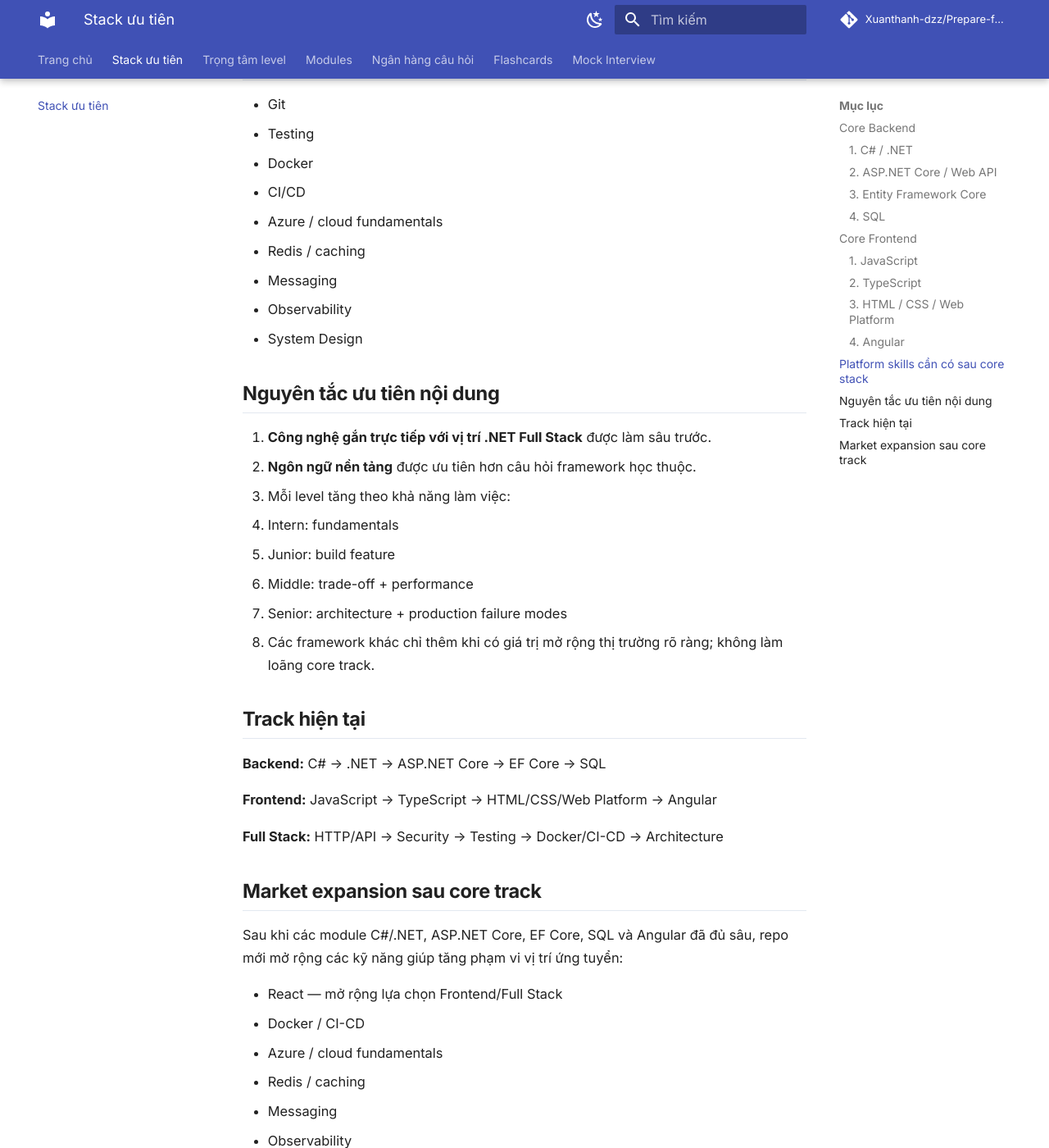
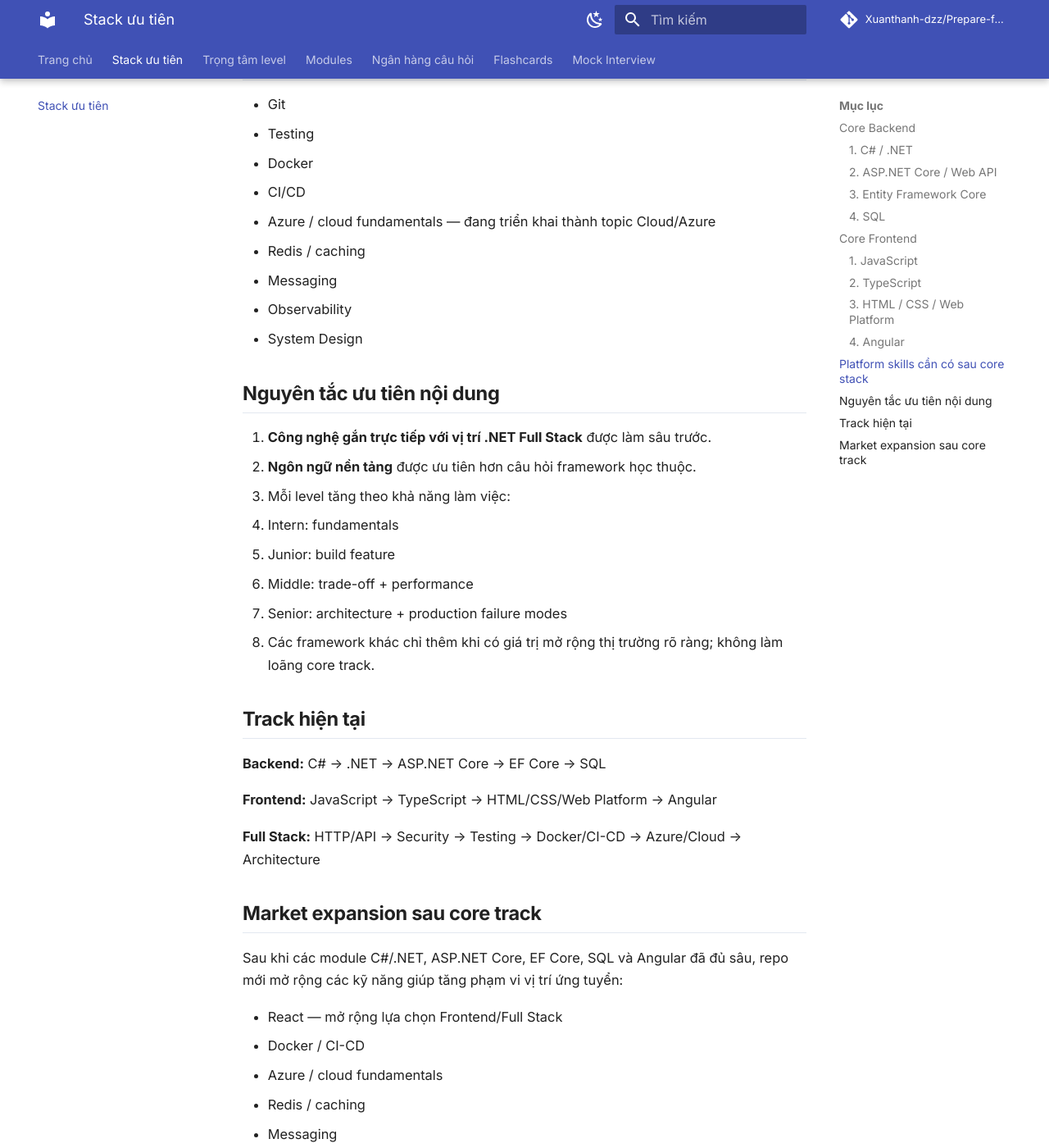
Before and after one commit to Xuanthanh-dzz/Prepare-for-job-interviews, an MkDocs documentation site: the page built from docs/roadmap.md, in a window 1280 px wide and 1400 px high, scrolled down 1124 px. Shown: the whole window at 82% size. Built offline with MkDocs 1.6.1 and Material for MkDocs 9.7.7, drawn with Linux system fonts in a browser that asks for light colours; comment, search, counter and statistics services are not loaded.

Commit message:
docs: promote Azure cloud into active full stack roadmap

```diff
--- a/docs/roadmap.md
+++ b/docs/roadmap.md
@@ -36,7 +36,7 @@ Component, DI, Router, Forms, Signals, RxJS, performance, testing và architectu
 - Testing
 - Docker
 - CI/CD
-- Azure / cloud fundamentals
+- Azure / cloud fundamentals — đang triển khai thành topic Cloud/Azure
 - Redis / caching
 - Messaging
 - Observability
@@ -59,7 +59,7 @@ Component, DI, Router, Forms, Signals, RxJS, performance, testing và architectu
 
 **Frontend:** JavaScript → TypeScript → HTML/CSS/Web Platform → Angular
 
-**Full Stack:** HTTP/API → Security → Testing → Docker/CI-CD → Architecture
+**Full Stack:** HTTP/API → Security → Testing → Docker/CI-CD → Azure/Cloud → Architecture
 
 ## Market expansion sau core track
 
```
